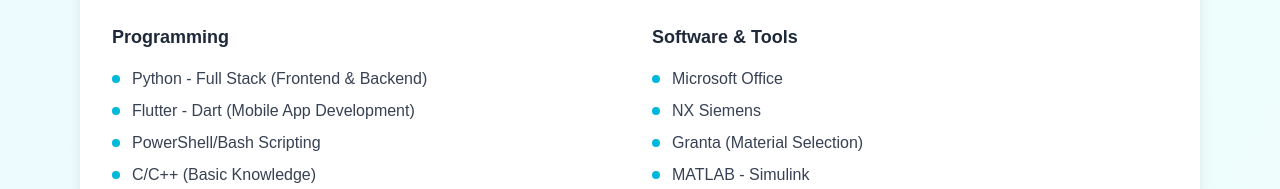
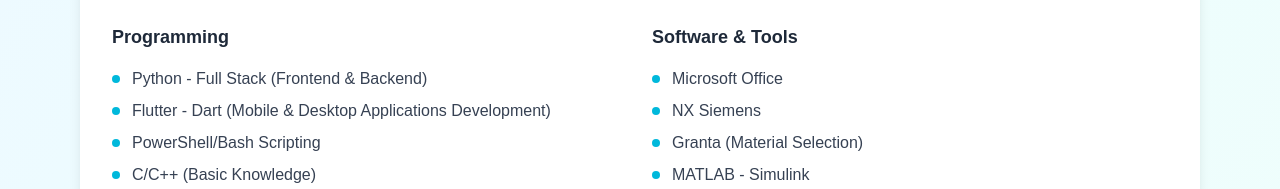
Before and after one commit to KhaderX-com/khaderx-site, a Next.js app: page /contact in a window 1280 px wide. Shown: the part 1261-1450 px from the top of the page. Built offline with nearby package versions, Linux system fonts and the light colour scheme.

Commit message:
fix: update Flutter skill description for clarity and accuracy

```diff
--- a/src/app/contact/page.tsx
+++ b/src/app/contact/page.tsx
@@ -153,7 +153,7 @@
                             <div className="space-y-2">
                                 {[
                                     'Python - Full Stack (Frontend & Backend)',
-                                    'Flutter - Dart (Mobile App Development)',
+                                    'Flutter - Dart (Mobile & Desktop Applications Development)',
                                     'PowerShell/Bash Scripting',
                                     'C/C++ (Basic Knowledge)',
                                     'HTML/CSS/JavaScript (Basic Knowledge)',
```
